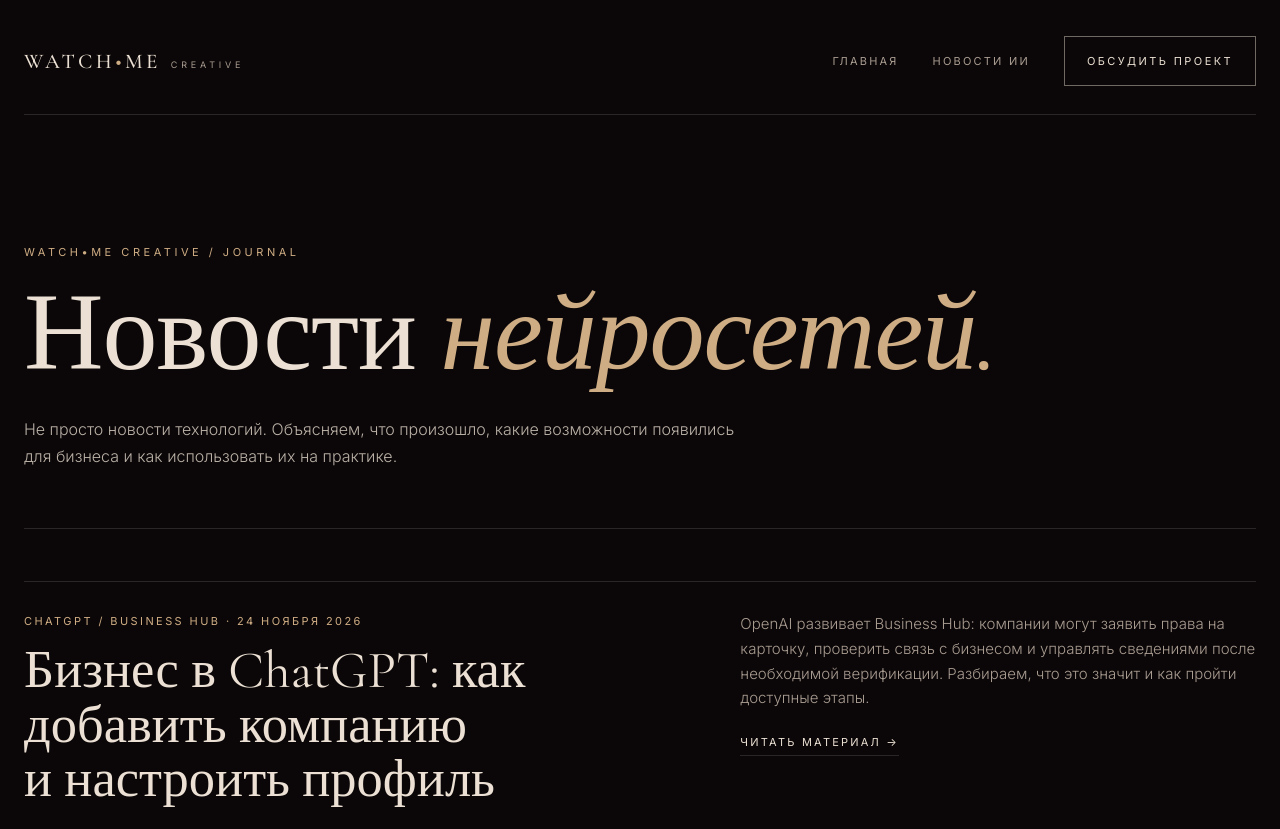
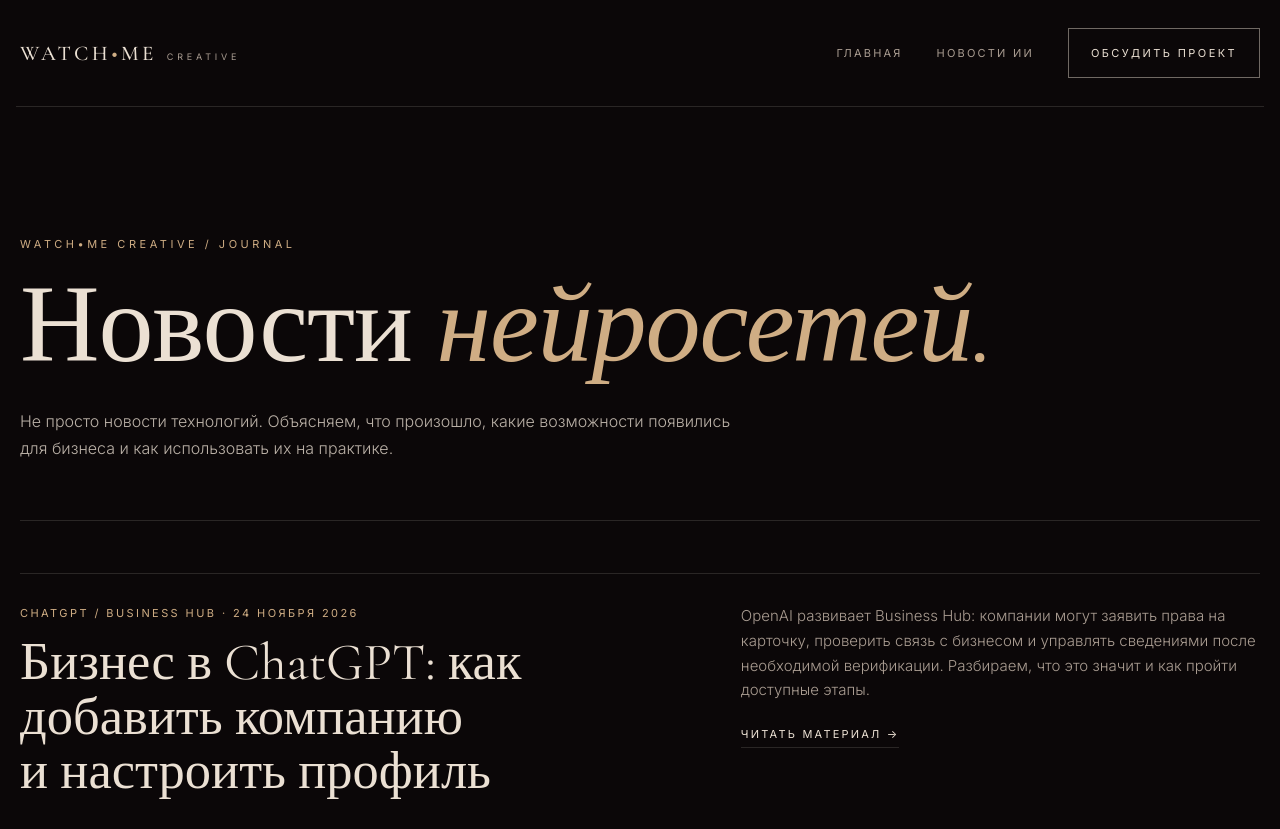
Before and after one commit to lashtafit-hash/lashtafit-hash.github.io, a plain HTML site: page news/index.html in a window 1280 px wide. Shown: the top 829 px of the page. Drawn offline with nearby package versions, Linux system fonts and the light colour scheme.

Commit message:
Match the original site's exact body reset on all news pages

```diff
--- a/news/site.css
+++ b/news/site.css
@@ -1,3 +1,4 @@
+body{margin:0}img{max-width:100%}[hidden]:not([hidden=until-found i]){display:none!important}
 
 :root {
   /* Layout: cinematic one-pager. A full-screen particle intro (a skyline made of lights) dissolves into a hero whose text sits low-left over a wine sunset glow; services are quiet hairline rows. */
```
